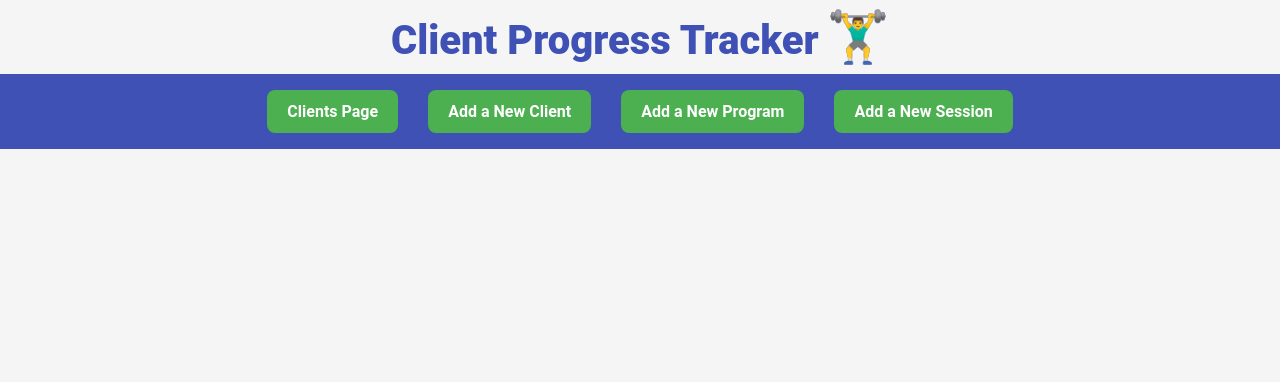
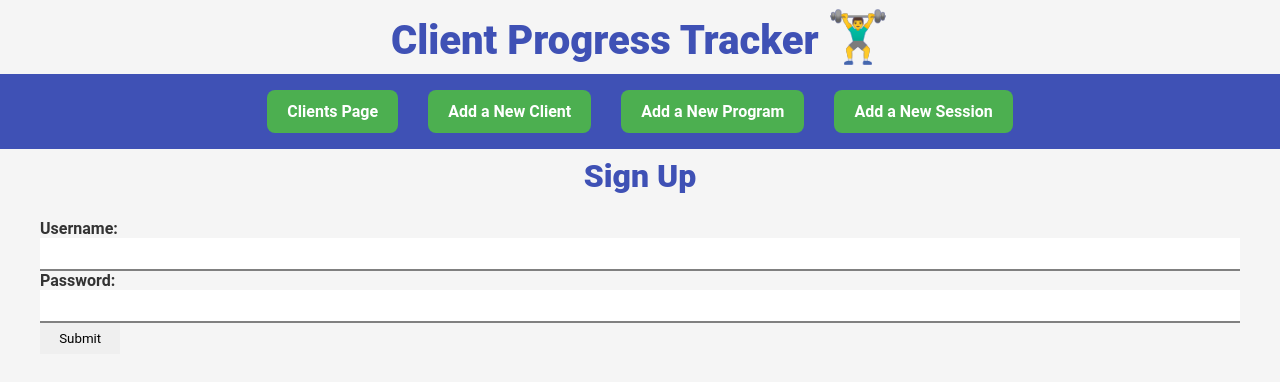
Before and after one commit to aiamsubhabp/personal-trainer, a React (Vite) app in the folder client/: page /signup in a window 1280 px wide. Shown: the top 382 px of the page. Built offline with nearby package versions, Linux system fonts and the light colour scheme; no server answers.

Commit message:
i forget

```diff
--- a/client/src/App.jsx
+++ b/client/src/App.jsx
@@ -2,19 +2,73 @@ import { useState, useEffect, createContext } from 'react'
 import NavBar from './components/NavBar'
 import Header from './components/Header'
 import ClientForm from './components/ClientForm'
-import { BrowserRouter as Router, Route, Routes } from 'react-router-dom'
+import { BrowserRouter as Router, Route, Routes, useNavigate } from 'react-router-dom'
 import WorkoutForm from './components/WorkoutForm'
 import SessionForm from './components/SessionForm'
 import ClientList from './components/ClientList'
 import ClientSession from './components/ClientSessions'
+import LoginPage from './components/LoginPage'
+import SignupForm from './components/SignupForm'
 
 export const clientsContext = createContext([])
 export const workoutsContext = createContext([])
+export const userContext = createContext(null)
 
 function App() {
 
   const [clients, setClients] = useState([])
   const [workouts, setWorkouts] = useState([])
+  const [user, setUser] = useState(null)
+
+  const navigate = useNavigate()
+
+  // useEffect(() => {
+  //   fetch('/api/check_session').then((r) => {
+  //     if (r.ok) {
+  //       r.json().then((user) => setUser(user))
+  //     } else {
+  //       navigate('/login')
+  //     }
+  //   })
+  // }, [])
+
+  useEffect(() => {
+    const fetchData = async () => {
+      try {
+        const response = await fetch('/api/check_session')
+        if (response.ok) {
+          const userData = await response.json()
+          setUser(userData)
+        } else {
+          navigate('/login')
+        }
+      } catch (error) {
+        console.error('Error checking session:', error)
+      }
+    }
+
+    fetchData()
+  }, [navigate])
+
+  // if (!user) return (
+
+  //   <userContext.Provider value={{user, setUser}}>
+  //     <Router>
+  //       <Routes>
+  //         <Route path='/signup' element = {<SignupForm/>} />
+  //         <Route path='/login' element = {<LoginPage/>} />
+  //         <Route path='/test' element = {<Test />} />
+  //       </Routes>
+  //     </Router>
+  //   </userContext.Provider>
+  // )
+
+  // if (!user) return (
+
+  //   <userContext.Provider value={{user, setUser}}>
+  //     <LoginPage />
+  //   </userContext.Provider>
+  // )
 
   function handleDelete(deletedId){
     console.log(deletedId)
@@ -28,7 +82,6 @@ function App() {
           console.error("Failed to delete client")
         }
       })
-
   }
 
   useEffect(() => {
@@ -47,53 +100,76 @@ function App() {
 
 
   return (
-    <Router>
+    <>
       <Header />
+      {/* might have to move NavBar to each page */}
       <NavBar />
+
       <clientsContext.Provider value={{clients, setClients}}>
       <workoutsContext.Provider value = {{workouts, setWorkouts}}>
+      <userContext.Provider value={{user, setUser}}>
         <Routes>
-          <Route path='/' element = {<ClientList
-            // clients = {clients}
-            // setClients = {setClients}
-            onDeleteItem = {handleDelete}/>}
-          />
-          <Route path='/clientform' element = {<ClientForm
-            // clients = {clients}
-            // setClients = {setClients}
-            />}
-          />
-          <Route path='/workoutform' element = {<WorkoutForm
-            // workouts = {workouts}
-            // setWorkouts = {setWorkouts}
-            />}
-          />
-          <Route path='/sessionform' element = { <SessionForm
-            // clients = {clients}
-            // setClients = {setClients}
-            // workouts = {workouts}
-            // setWorkouts = {setWorkouts}
-            />}
-          />
-          <Route path='/clients/:id' element = {<ClientSession clients = {clients}/>} />
+          {user ? (
+            <>
+
+              <Route path='/' element = {<ClientList onDeleteItem = {handleDelete}/>}/>
+              <Route path='/clientform' element = {<ClientForm/>}/>
+              <Route path='/workoutform' element = {<WorkoutForm/>}/>
+              <Route path='/sessionform' element = { <SessionForm/>}/>
+              <Route path='/clients/:id' element = {<ClientSession clients = {clients} />} />
+            </>
+          ) : (
+            <>
+
+              <Route path='/login' element = {<LoginPage />} />
+              <Route path='/signup' element = {<SignupForm />} />
+            </>
+          )}
         </Routes>
-        </workoutsContext.Provider>
+      </userContext.Provider>
+      </workoutsContext.Provider>
       </clientsContext.Provider>
-    </Router>
+    </>
   )
 }
 
 export default App
 
 // return (
-//   <div className='app'>
+//   <Router>
 //     <Header />
 //     <NavBar />
-//     <ul className='cards'>
-//       {clientCard}
-//     </ul>
+//     <clientsContext.Provider value={{clients, setClients}}>
+//     <workoutsContext.Provider value = {{workouts, setWorkouts}}>
+//       <Routes>
+//         <Route path='/' element = {<ClientList
+//           // clients = {clients}
+//           // setClients = {setClients}
+//           onDeleteItem = {handleDelete}/>}
+//         />
+//         <Route path='/clientform' element = {<ClientForm
+//           // clients = {clients}
+//           // setClients = {setClients}
+//           />}
+//         />
+//         <Route path='/workoutform' element = {<WorkoutForm
+//           // workouts = {workouts}
+//           // setWorkouts = {setWorkouts}
+//           />}
+//         />
+//         <Route path='/sessionform' element = { <SessionForm
+//           // clients = {clients}
+//           // setClients = {setClients}
+//           // workouts = {workouts}
+//           // setWorkouts = {setWorkouts}
+//           />}
+//         />
+//         <Route path='/clients/:id' element = {<ClientSession clients = {clients} />} />
 
-//   </div>
 
+//       </Routes>
+//       </workoutsContext.Provider>
+//     </clientsContext.Provider>
+//   </Router>
 // )
 // }
--- a/client/src/components/ClientSessions.jsx
+++ b/client/src/components/ClientSessions.jsx
@@ -1,6 +1,5 @@
-import { useEffect, useState, useContext } from "react"
+import { useEffect, useState } from "react"
 import { useParams } from "react-router-dom"
-import { clientsContext } from "../App"
 
 function ClientSession({clients}){
   const [clientSessions, setClientSessions] = useState([])
--- /dev/null
+++ b/client/src/components/LoginForm.jsx
@@ -0,0 +1,17 @@
+import React, { useState } from "react";
+
+function LoginForm() {
+    const [username, setUsername] = useState('')
+    const [password, setPassword] = useState('')
+    const [isLoading, setIsLoading] = useState(false)
+
+
+
+    return (
+        <div>
+            <h1>Log in Form</h1>
+        </div>
+    )
+}
+
+export default LoginForm
--- /dev/null
+++ b/client/src/components/LoginPage.jsx
@@ -0,0 +1,36 @@
+import React, { useState } from "react";
+import { useContext } from "react";
+import { userContext } from "../App";
+import LoginForm from "./LoginForm";
+import SignupForm from "./SignupForm";
+
+function LoginPage(){
+    const {user, setUser} = useContext(userContext)
+    const [showLogin, setShowLogin] = useState(true)
+
+    return (
+        <div>
+            {showLogin ? (
+                <>
+                    <LoginForm />
+                    <p>
+                        Don't have an account? &nbsp;
+                        <button onClick={() => setShowLogin(false)}>Sign Up</button>
+                    </p>
+                </>
+            ) : (
+                <>
+                    <SignupForm />
+                    <p>
+                        Already have an account? &nbsp;
+                        <button onClick={() => setShowLogin(true)}>Log In</button>
+                    </p>
+                </>
+            )}
+
+        </div>
+    )
+
+}
+
+export default LoginPage
--- /dev/null
+++ b/client/src/components/SignupForm.jsx
@@ -0,0 +1,91 @@
+import React, { useState, useContext } from "react";
+import { userContext } from "../App";
+import { useFormik } from "formik";
+import * as yup from 'yup'
+import { useNavigate } from "react-router-dom";
+
+function SignupForm(){
+    const {user, setUser} = useContext(userContext)
+    // const navigate = useNavigate()
+    // const [username, setUsername] = useState('')
+    // const [password, setPassword] = useState('')
+
+    const formSchema = yup.object().shape({
+        username: yup
+            .string()
+            .required('Username is required')
+            .min(5, 'Username must be at least 5 characters long')
+            .max(15, 'Username must not exceed 15 characters'),
+        password: yup
+            .string()
+            .required('Please enter a password')
+            .min(5, 'Password must be at least 5 characters long')
+    })
+
+
+    const formik = useFormik({
+        initialValues: {
+            username: '',
+            password: ''
+        },
+        validationSchema: formSchema,
+        onSubmit: (values) => {
+            fetch('/api/signup', {
+                method: "POST",
+                headers: {
+                    'Content-Type': 'application/json',
+                },
+                body: JSON.stringify(values),
+            })
+                .then (r => {
+                    console.log('Response: ', r)
+                    if (r.ok) {
+                        r.json().then(user => {
+                            console.log('User: ', user)
+                            setUser(user)
+                            navigate('/')
+                        })
+                    } else{
+                        console.error('Failure to add sign up')
+                    }
+                })
+        }
+    })
+
+    return (
+        <div className="app">
+            <header>
+                <h2>Sign Up</h2>
+            </header>
+
+            <form onSubmit={formik.handleSubmit} >
+                <label htmlFor="username">Username:</label>
+                <input
+                    type="text"
+                    id="username"
+                    autoComplete="off"
+                    name="username"
+                    value={formik.values.username}
+                    onChange={formik.handleChange}
+                />
+                <p style={{color:'red'}}>{formik.errors.username}</p>
+
+                <label htmlFor="password">Password:</label>
+                <input
+                    type="password"
+                    id="password"
+                    name="password"
+                    value={formik.values.password}
+                    onChange={formik.handleChange}
+                />
+                <p style={{color:'red'}}>{formik.errors.password}</p>
+                <button type="submit">Submit</button>
+
+            </form>
+        </div>
+    )
+
+
+}
+
+export default SignupForm
--- a/client/src/main.jsx
+++ b/client/src/main.jsx
@@ -48,9 +48,12 @@ import React from 'react'
 import ReactDOM from 'react-dom/client'
 import App from './App.jsx'
 import './index.css'
+import { BrowserRouter as Router } from 'react-router-dom';
 
 ReactDOM.createRoot(document.getElementById('root')).render(
   <React.StrictMode>
-    <App />
-  </React.StrictMode>,
+    <Router>
+      <App />
+    </Router>
+  </React.StrictMode>
 )
```
Also changed, not shown: 2 other files (tests, documents, lock files or other folders). Lines whose indentation alone changed are shown as unchanged.
